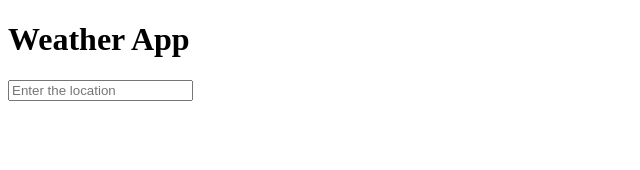
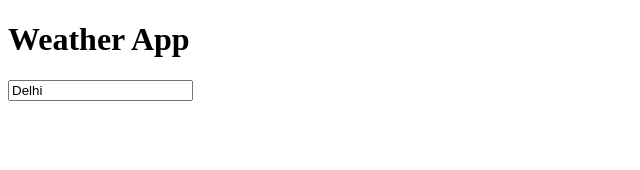
Before and after one commit to Himmu5/weather-app, a Next.js app: page / in a window 1280 px wide. Shown: the top 170 px of the page, without its empty margins (0-640 px from the left). Built offline with nearby package versions, Linux system fonts and the light colour scheme.

Commit message:
Fix:input state handled

```diff
--- a/src/context/Provider/SearchProvider.tsx
+++ b/src/context/Provider/SearchProvider.tsx
@@ -1,5 +1,5 @@
 "use client"
-import { FC, ReactNode } from 'react'
+import { FC, ReactNode, useState } from 'react'
 import { SearchContext } from '../context';
 
 type P = {
@@ -7,9 +7,11 @@ type P = {
 }
 
 const SearchProvider: FC<P> = ({ children }) => {
-
-    return <SearchContext.Provider value={{}}
-        >
+    const [ queryText , setQueryText ] = useState("Delhi")
+    return <SearchContext.Provider value={{
+        queryText,
+        setQueryText
+    }}>
         {children}
     </SearchContext.Provider>
 }
--- a/src/pages/Weather.tsx
+++ b/src/pages/Weather.tsx
@@ -1,17 +1,21 @@
-
+"use client"
 import Input from '@/components/Input';
 import { withSearch } from '@/context/hoc/withProvider';
-import { FC, useState } from 'react'
+import { FC } from 'react'
 
-type P = {}
+type P = {
+    queryText: string
+    setQueryText: (text: string) => void
+}
 
-const Weather: FC<P> = () => {
-
+const Weather: FC<P> = ({ queryText,setQueryText }) => {
+    console.log("queryText : ",queryText);
     return <div className="min-h-screen flex justify-center items-center">
         <div className="min-w-1/2 shadow-md border rounded-md h-80 flex flex-col items-center" >
             <h1 className="text-base sm:text-3xl font-bold text-center p-4 ">Weather App</h1>
-            <Input placeholder="Enter the location" />
+            <Input placeholder="Enter the location" value={queryText} onChange={(e)=>setQueryText(e.target.value)}/>
         </div>
     </div>
 }
+
 export default withSearch(Weather);
```
